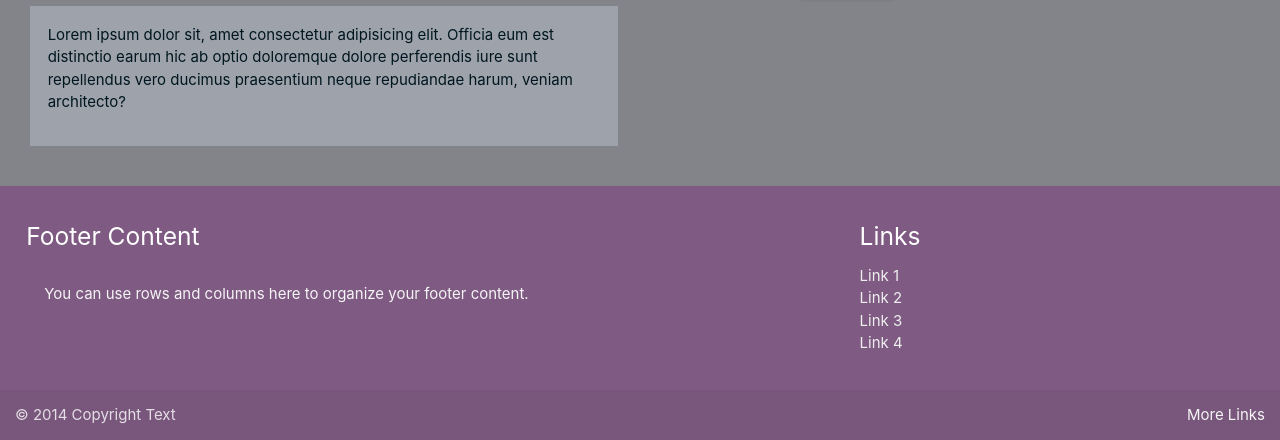
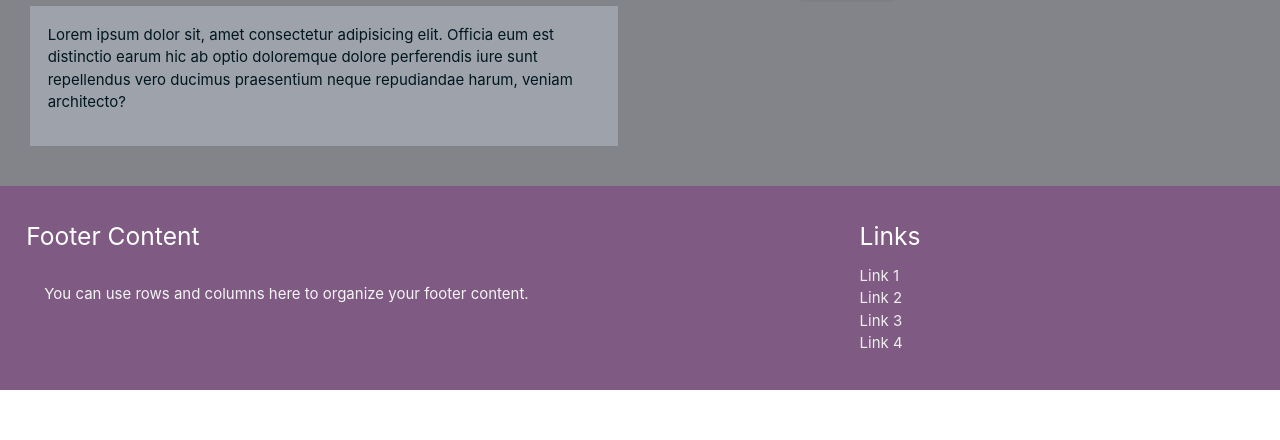
Before and after one commit to KingKira23/project-1, a plain HTML site: page index.html in a window 1280 px wide. Shown: the part 520-960 px from the top of the page. After the commit the page ends 910 px from the top, so only its background shows below. Drawn offline with nearby package versions, Linux system fonts and the light colour scheme; no server answers.

Commit message:
pre-merge commit

```diff
--- a/assets/script.js
+++ b/assets/script.js
@@ -2,7 +2,7 @@
 
 let randomCocktailURL = "https://www.thecocktaildb.com/api/json/v1/1/random.php?api-key=1";
 let searchCocktailURL = "https://www.thecocktaildb.com/api/json/v1/1/search.php?api-key=1&s=";
-// let youtubeAPIKey = "AIzaSyC1DlLmv-ouNQJzBC-RC-jYzsLttiPumR0";
+let youtubeAPIKey = "AIzaSyC1DlLmv-ouNQJzBC-RC-jYzsLttiPumR0";
 
 function Cocktail(name, id, ingredients, instructions, img ) {
   this.name = name;
@@ -53,8 +53,8 @@ $.ajax({
   }
 
     function setIngredients(ingredientsArray) {
-  ingredientsArray.forEach(function(value, index) {
-    $("#cocktailIngredients").append(`<li>${value[0]} - ${value[1]}.</li>`);
+      ingredientsArray.forEach(function(value, index) {
+      $("#cocktailIngredients").append(`<li>${value[0]} - ${value[1]}.</li>`);
   })
 }
 
@@ -67,9 +67,7 @@ function setVid(videoId) {
 
 //adds content to the page
 function displayTheCocktail(drinkObj){
-
   getVideos(drinkObj.name);
-
 }
 
 document.addEventListener('DOMContentLoaded', function () {
@@ -79,10 +77,7 @@ document.addEventListener('DOMContentLoaded', function () {
 
 
 function getVideos(name){
-
   let videoSearchURL = "https://www.googleapis.com/youtube/v3/search?maxResults=5&part=snippet&q=" + name + "+cocktails+recipe&key=" + youtubeAPIKey;
-
-
   $.ajax({
     url: videoSearchURL,
     method: "GET"
--- a/index.html
+++ b/index.html
@@ -44,7 +44,7 @@
             <!-- main content row housing Cocktail image, ingrediends, instructions; as well as related videos  -->
             <div class="row">
                 <div class="col s6">
-                    <div class="row drinkStats">
+                    <div class="row drinkStats" >
                         <h2>Some Cocktail</h2>
                     </div>
                     <div class="row drinkStats">
@@ -124,12 +124,7 @@
                 </div>
             </div>
         </div>
-        <div class="footer-copyright">
-            <div class="container">
-                © 2014 Copyright Text
-                <a class="grey-text text-lighten-4 right" href="#!">More Links</a>
-            </div>
-        </div>
+
     </footer>
 
 
```
